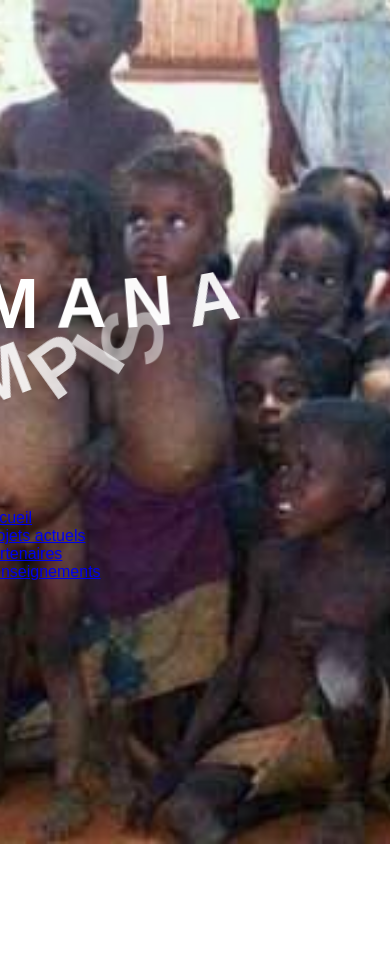
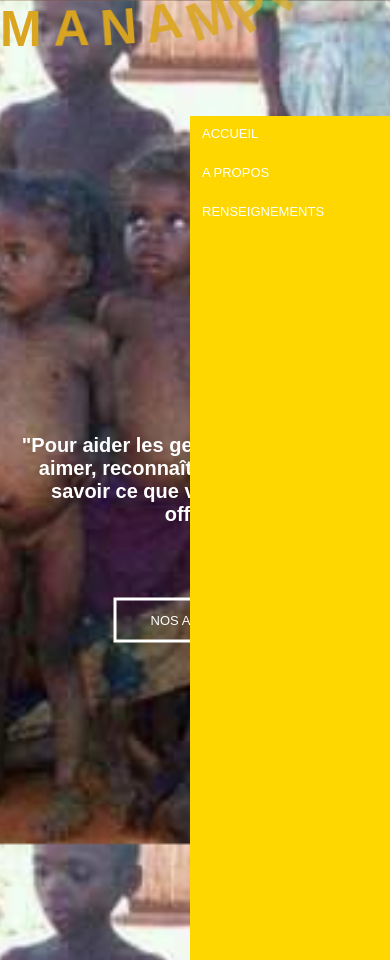
Before and after one commit to OnyLalaina/Examen-web, a plain HTML site: page home.html in a window 390 px wide. Before the commit the page ends 844 px from the top, so only its background shows below. Drawn offline with Linux system fonts and the light colour scheme.

Commit message:
Commit change

```diff
--- a/home.css
+++ b/home.css
@@ -21,14 +21,14 @@ body{
 }
 
 .text-area{
-    font-size: 70px;
+    font-size: 50px;
     font-family: roboto;
     text-transform: uppercase;
     font-weight: bold;
 }
 
 .text-area span{
-    color: #fff;
+    color: goldenrod;
     opacity: 0;
     transform: rotate(-180deg) translate(150px, 0);
     animation: animate 5s forwards;
@@ -90,50 +90,158 @@ body{
 }
 
 *{
-    margin: 0px;
-    padding: 0px;
+    padding: 0;
+    margin:0;
     box-sizing: border-box;
-    font-family: sans-serif;
+    text-decoration: none;
+    list-style: none;
+    font-family: 'Arial', sans-serif;
 }
 
-.nav{
-    background-color: #303030;
-    color: #fff;
+.header{
+    position: fixed;
+    width: 100%;
+    top: 0;
+    right: 0;
+    z-index: 1000;
+    padding: 35px 8%;
     display: flex;
+    align-items: center;
+    justify-content: space-between;
+    transition: all .50s ease;
+}
+
+.navlist{
+    display: flex;
+}
+
+.navlist a{
+    display: inline-block;
+    margin: 0 35px;
+    color:#fff;
+    font-size: 16px;
+    font-weight: 600;
+    transition: all .50s ease;
+}
+
+*{
+    padding: 0;
+    margin: 0;
+    font-family: 'Arial', sans-serif;
+}
+
+.header{
+    min-height: 100vh;
+    width: 100%;
+    background-position: center;
+    background-size: cover;
+    position: relative;
+}
+
+nav{
+    display: flex;
+    padding: 2% 6%;
     justify-content: space-between;
     align-items: center;
-    padding: 12px 100px;
+}
+nav img{
+    width: 150px;
+}
+.nav-links{
+    flex:1;
+    text-align: right;
+}
+.nav-links ul li{
+    list-style: none;
+    display: inline-block;
+    padding: 8px 12px;
+    position: relative;
+}
+.nav-links ul li a{
+    color: #fff;
+    text-decoration: none;
+    font-size: 13px;
+}
+.nav-links ul li:after{
+    content:'';
+    width:0%;
+    height: 5px;
+    background: goldenrod;
+    display: block;
+    margin: auto;
+    transition: 0.5s;
+}
+.nav-links ul li:hover::after{
+    width: 100%;
+}
+.text-box{
+    width: 90%;
+    color: #fff;
+    position: absolute;
+    top:50%;
+    left: 50%;
+    transform: translate(-50%,-50%);
+    text-align: center;
 }
 
-.nav ul{
-    list-style: none;
+.text-box h1{
+    font-size: 62px;
 }
 
-.nav ul li{
-    display: inline;
-    margin-right: 30px;
+.text-box p{
+    margin: 10px 0px 40px;
+    font-size: 14px;
+    color: #fff;
 }
 
-.nav ul li{
-    display: inline;
-    margin-right: 30px;
+.hero-btn{
+    display: inline-block;
+    text-decoration: none;
+    color: #fff;
+    border:  solid #fff;
+    padding: 12px 34px;
+    font-size: 13px;
+    background: transparent;
+    position: relative;
+    cursor: pointer;
 }
 
-.nav ul li:last-child{
-    margin-right: 0px;
+.hero-btn:hover{
+    border: 1px solid goldenrod;
+    background: goldenrod;
+    transition: 1s;
 }
 
-.nav ul li a{
-    font-size: 20px;
-    color: #fff;
-    text-decoration: none;
-    transition: 0.3s ease;
+@media(max-width: 700px){
+    .text-box h1{
+        font-size: 20px;
+    }
+    .nav-links ul li{
+        display: block;
+    }
+    .nav-links{
+        position: absolute;
+        background: gold;
+        height: 100vh;
+        width: 200px;
+        top: 0;
+        right: 0;
+        text-align: left;
+        z-index: 2;
+    }
 }
-
-.nav ul li a:hover{
-    color:#eb5e34;
+.dropdown_menu{
+    display: none;
+    position: absolute;
+    left:0;
+    top: 100%;
+    background-color: var(--color-black);
 }
-
-.nav ul li:active{
-    color:#eb5e34;
+.dropdown_menu ul{
+    display: block;
+    margin: 10px;
 }
+.dropdown_menu ul li{
+    width: 150px;
+    padding: 10px;
+}
--- a/home.html
+++ b/home.html
@@ -7,7 +7,7 @@
     <link rel="stylesheet" href="home.css">
 </head>
 <body>
-    <nav class="wrapper">
+    <header>
         <div class="text-area">
             <span>M</span>
             <span>A</span>
@@ -20,14 +20,39 @@
             <span>O</span>
             <span>A</span>
         </div>
-        <ul>
-        <li><a href="#" class="active">Accueil</a></li>
-        <li><a href="#">Projets actuels</a></li>
-        <li><a href="#">Partenaires</a></li>
-        <li><a href="#">Renseignements</a></li>
+        <section class="header">
+            <nav>
+                <div class="nav-links">
+                    <ul class="link">
+                        <li><a href="#">ACCUEIL</a></li>
+                        <li><a href="#">A PROPOS</a></li>
+                <div class="dropdown_menu">
+                    <ul>
+                        <li><a href="#"></a>PROJETS ACTUELS</li>
+                        <li><a href="#"></a>PARTENAIRES</li>
 
-        </ul>
-    </nav>
+                    </ul>
+                </div>
+                        <li><a href="renseignement.html">RENSEIGNEMENTS</a></li>
+                    </ul>
+                    </ul>
+                </div>
+            </nav>
+
+        <div class="text-box">
+            <h1>"Pour aider les gens, vous devez les aimer, reconnaître leurs besoins, savoir ce que vous avez à leur offrir."
+            </h1>
+            <br>
+            <br>
+            <br>
+            <br>
+            <a href="" class="hero-btn">NOS ACTIONS</a>
+        </div>
+        </nav>
+
+    </section>
+    </body>
+</header>
 
 
 </body>
```
